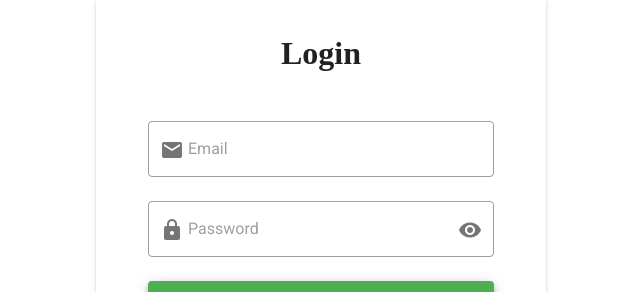
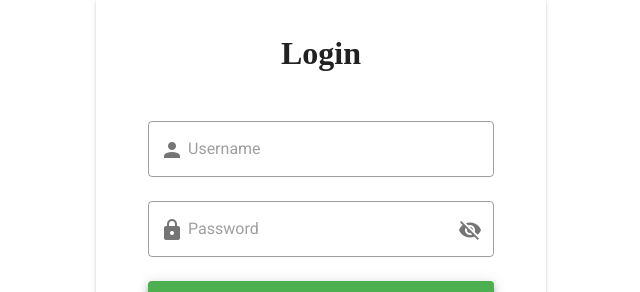
Before and after one commit to Village-Developer/farmer-web-application, a Vue app: page /farmer/login in a window 1280 px wide. Shown: the part 196-488 px from the top of the page, without its empty margins (319-959 px from the left). Built offline with nearby package versions, Linux system fonts and the light colour scheme.

Commit message:
[Login] update

```diff
--- a/src/views/LoginView.vue
+++ b/src/views/LoginView.vue
@@ -33,7 +33,10 @@
                         min-width="450"
                         elevation="2"
                     >
-                        <v-form>
+                        <v-form
+                            ref="form"
+                            lazy-validation
+                        >
                             <v-container
                                 class="px-16"
                             >
@@ -49,13 +52,23 @@
                                     </v-col>
                                 </v-row>
                                 <v-row>
+                                    <v-col class="d-flex justify-center ma-0 pa-0">
+                                        <h1
+                                            class="alertFont"
+                                            v-show="alertShow"
+                                        >
+                                        {{ alert }}</h1>
+                                    </v-col>
+                                </v-row>
+                                <v-row>
                                     <v-col class="px-0">
                                         <v-text-field
+                                            v-model="username"
                                             hide-details
-                                            prepend-inner-icon="mdi-email"
-                                            name="email"
-                                            placeholder="Email"
-                                            type="email"
+                                            prepend-inner-icon="mdi-account"
+                                            name="username"
+                                            placeholder="Username"
+                                            type="text"
                                             outlined
                                         ></v-text-field>
                                     </v-col>
@@ -63,12 +76,15 @@
                                 <v-row>
                                     <v-col class="px-0">
                                         <v-text-field
+                                            ref="password"
+                                            v-model="password"
                                             hide-details
                                             prepend-inner-icon="mdi-lock"
-                                            append-icon="mdi-eye"
+                                            :append-icon="showPassword ? 'mdi-eye' : 'mdi-eye-off'"
+                                            @click:append="showPassword=!showPassword"
                                             name="password"
                                             placeholder="Password"
-                                            type="password"
+                                            :type="showPassword ? 'text' : 'password'"
                                             outlined
                                         ></v-text-field>
                                     </v-col>
@@ -76,12 +92,12 @@
                                 <v-row>
                                     <v-col class="px-0">
                                         <v-btn
-                                            href="/farmer/api-document"
                                             class="btnFormFont"
                                             color="success"
                                             height="50px"
                                             elevation="5"
                                             block
+                                            @click="login"
                                         >
                                             Login
                                         </v-btn>
@@ -118,8 +134,39 @@
 </template>
 
 <script>
+
+const { axios } = require('../axios')
+
 export default {
-
+  data: () => ({
+    valid: true,
+    username: '',
+    password: '',
+    alertShow: false,
+    alert: '',
+    showPassword: false
+  }),
+  methods: {
+    login () {
+      axios.post('/auth/login', {
+        username: this.username,
+        password: this.password
+      }).then((response) => {
+        localStorage.setItem('token', response.data.accToken)
+        this.$router.push({ name: 'api-document' })
+      }).catch((error) => {
+        // eslint-disable-next-line eqeqeq
+        if (error == 'AxiosError: Request failed with status code 401') {
+          this.alert = 'Username or Password incorrect!'
+          this.alertShow = true
+          this.$refs.password.reset()
+        }
+      })
+    }
+  },
+  mounted () {
+    localStorage.clear()
+  }
 }
 </script>
 
@@ -152,6 +199,13 @@ export default {
         font-size: 12px;
         line-height: 28px;
     }
+    .alertFont {
+        font-family: 'Lemon', cursive;
+        font-style: normal;
+        font-weight: 800;
+        font-size: 12px;
+        line-height: 28px;
+    }
     .line {
         border-bottom: solid 2px;
         border-bottom-color: #B9B6B6;
```
